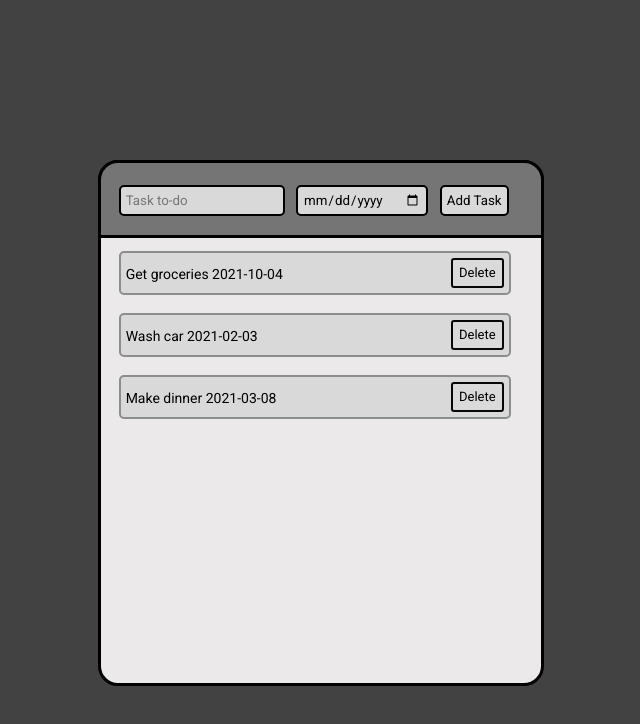
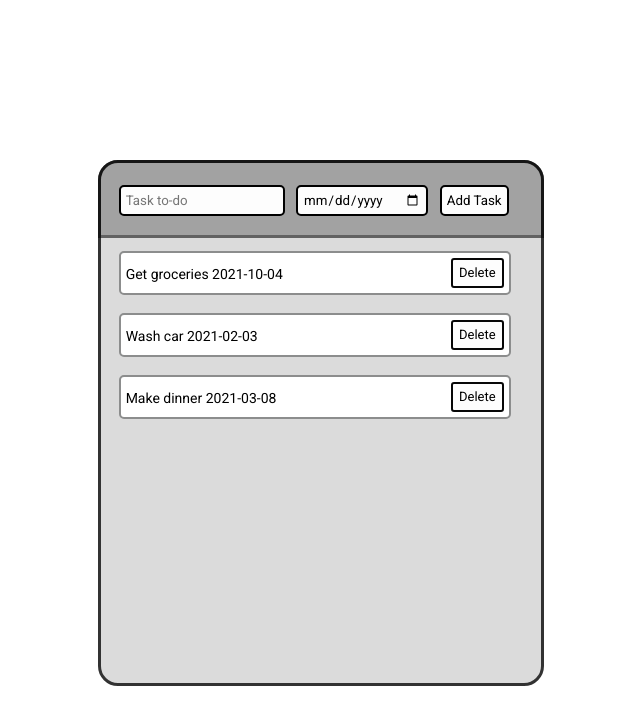
Before and after one commit to JesusVelaz/Todo-List, a plain HTML site: page index.html in a window 1280 px wide. Shown: the whole page, without its empty margins (377-1017 px from the left). Drawn offline with Linux system fonts and the light colour scheme.

Commit message:
Update todo.css

```diff
--- a/todo.css
+++ b/todo.css
@@ -2,12 +2,11 @@
 body {
   width: 99.6%;
   height: 100%;
-  background-color: #424242;
+  background-color: #ffffff;
 
 }
-
 .border {
-  background-color: #ebe9e9;
+  background-color: #d3d3d3;
   border: solid;
   border-radius: 20px;
   height: 520px;
@@ -18,6 +17,7 @@ body {
   margin-left: 36.5%;
   top: 160px;
   z-index: -12;
+  opacity: 80%;
 }
 
 
@@ -35,6 +35,7 @@ body {
     margin-left: 36.5%;
     top: 160px;
     z-index: -2;
+    opacity: 55%;
   }
 
 
@@ -52,7 +53,7 @@ body {
 
 .task-list {
   align-content: center;
-  background-color: #dad9d9;
+  background-color: #ffffff;
   width: 378px;
   height: 30px;
   margin-left: 38.25%;
@@ -76,7 +77,7 @@ body {
   font-family: Roboto, Arial;
   border: solid;
   border-width: 2px;
-  background-color: #dad9d9;
+  background-color: #fdfdfd;
 }
 
 #date-picker {
@@ -84,7 +85,7 @@ body {
 }
 
 .delete-button {
-  background-color: #dadada;
+  background-color: #fdfdfd;
   float: right;
   content: "Delete ";
   padding: 6px;
```
